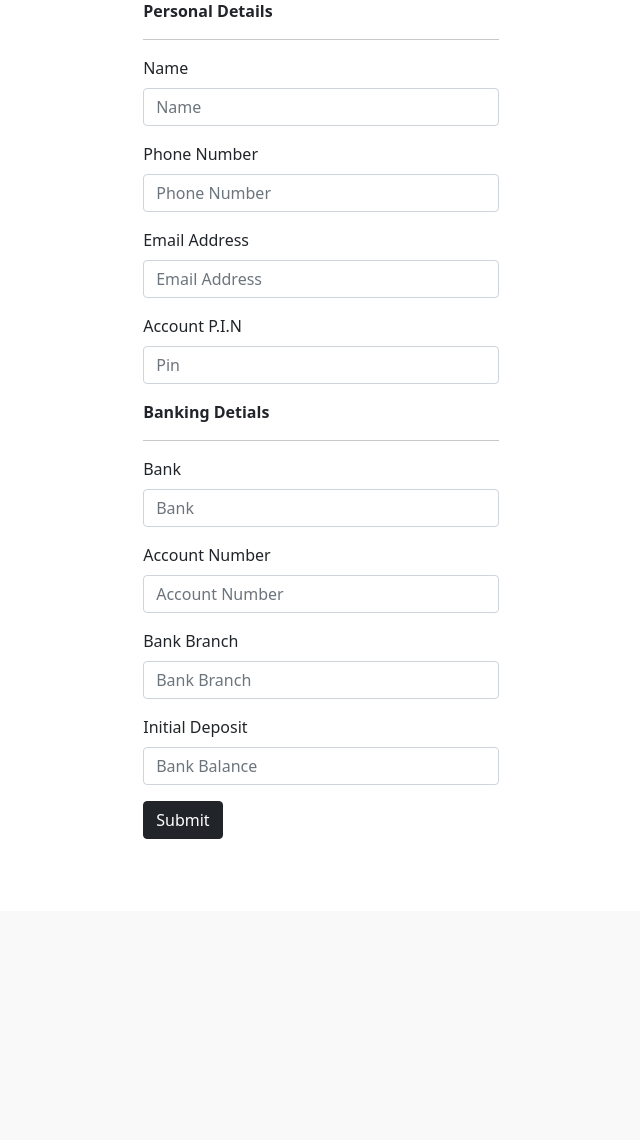
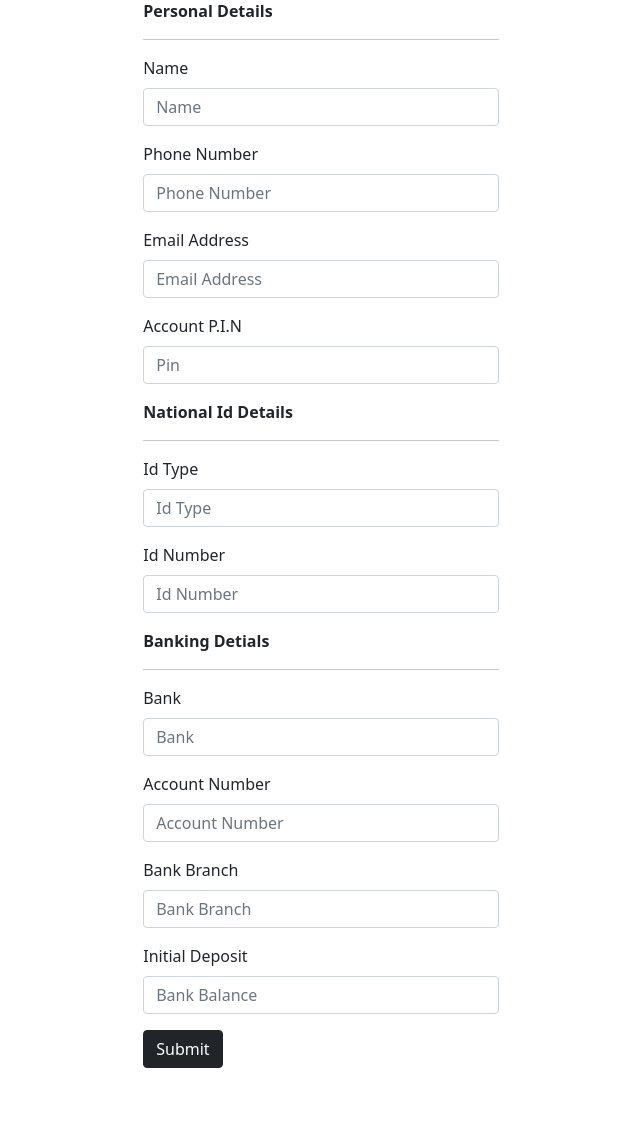
Before and after one commit to SedemQuame/afro-ussd, a Flask app: page /new in a window 1280 px wide. Shown: the part 177-1317 px from the top of the page, without its empty margins (319-959 px from the left). Before the commit the page ends 1016 px from the top, so only its background shows below. Run offline with Flask 2, Linux system fonts and the light colour scheme.

Commit message:
finished app.

```diff
--- a/app.py
+++ b/app.py
@@ -18,6 +18,8 @@ response = ""
 
 class Accounts(db.Model):
     id = db.Column('account_id', db.Integer, primary_key=True)
+    id_type = db.Column(db.String(30))
+    national_id_number = db.Column(db.String(20))
     name = db.Column(db.String(50))  # user input
     phone = db.Column(db.String(15))  # user input or from ussd_session
     email = db.Column(db.String(100))  # user input
@@ -76,13 +78,26 @@ def sanitize(phone_number):
 @app.route('/new', methods=['GET', 'POST'])
 def new():
     default_pin_retry_chances = 3
+    # check if pin is alphanumberic contains numbers and letters.
+    # check if pin has length greater than or equal to 6
+
     if request.method == 'POST':
+        # if len(request.form['pin']) != 6:
+        #     flash('Account PIN must be of length 6.')
+        #     return redirect(url_for('new'))
+
+        # if not (request.form['pin']).isalpha():
+        #     flash('Account PIN must be alpha numeric.')
+        #     return redirect(url_for('new'))
+
         pprint.pprint(request.form)
         account = Accounts(
             name=request.form['name'],
             phone=sanitize(
                 request.form['phone']),
             email=request.form['email_address'],
+            id_type=request.form['id_type'],
+            national_id_number=request.form['national_id_number'],
             pin=request.form['pin'],
             bank=request.form['bank'],
             account_number=request.form['account_number'],
--- a/menu.py
+++ b/menu.py
@@ -387,7 +387,7 @@ class Menu():
                 # change account to accept email address.
                 receiver = sender_account[0].email
                 intent = "PIN change request"
-                mail_random_string_to_(sender, receiver, password, intent)
+                mail_random_string_to_(sender, receiver, password, intent, sender_phone_number)
                 phase_str = "Please enter the OTP sent to your email address."
                 return self.session.ussd_proceed(phase_str, _id, '')
             else:
--- a/templates/new.html
+++ b/templates/new.html
@@ -67,6 +67,19 @@
                     <input id="PIN" class="form-control" type="text" name="pin" placeholder="Pin"/>
                 </div>
 
+                <b>National Id Details</b>
+                <hr>
+
+                <div class="mb-3">
+                    <label for="id_type" class="form-label">Id Type</label>
+                    <input id="id_type" class="form-control" type="text" name="id_type" placeholder="Id Type"/>
+                </div>
+
+                <div class="mb-3">
+                    <label for="national_id_number" class="form-label">Id Number</label>
+                    <input id="national_id_number" class="form-control" type="text" name="national_id_number" placeholder="Id Number"/>
+                </div>
+
                 <b>Banking Detials</b>
                 <hr>
 
```
Also changed, not shown: accounts.sqlite3.
